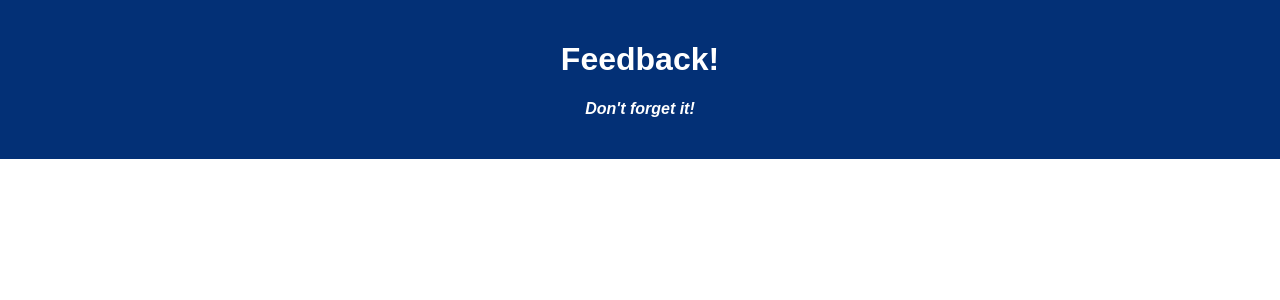
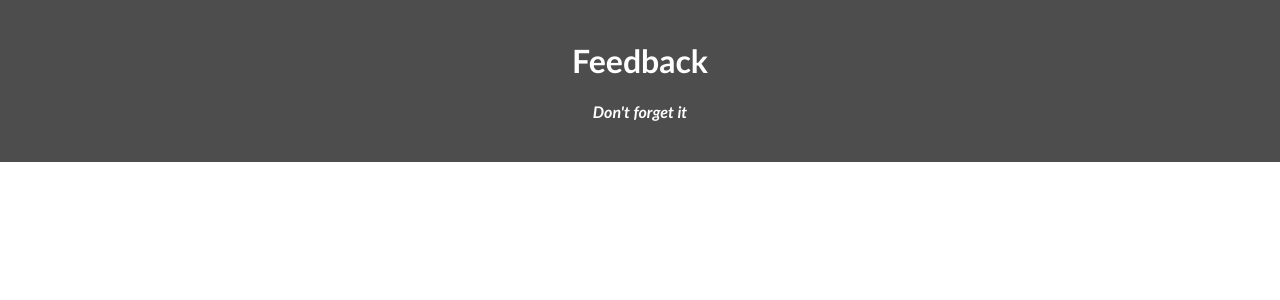
Before and after one commit to librarykrystal/weekend-redux-feedback-loop, a React (Create React App) app: page / in a window 1280 px wide. Shown: the top 300 px of the page. Built offline with nearby package versions, Linux system fonts and the light colour scheme.

Commit message:
Component files created, database created.

```diff
--- a/src/components/App/App.css
+++ b/src/components/App/App.css
@@ -3,11 +3,12 @@
 }
 
 .App-header {
-  background-color: #033076;
+  background-color: #4d4d4d;
   min-height: 70px;
   padding: 20px;
   color: white;
   margin-bottom: 20px;
+  font-family:'Gill Sans', 'Gill Sans MT', Calibri, 'Trebuchet MS', sans-serif;
 }
 
 .App-title {
--- a/src/components/App/App.jsx
+++ b/src/components/App/App.jsx
@@ -7,8 +7,8 @@ function App() {
   return (
     <div className='App'>
       <header className='App-header'>
-        <h1 className='App-title'>Feedback!</h1>
-        <h4>Don't forget it!</h4>
+        <h1 className='App-title'>Feedback</h1>
+        <h4>Don't forget it</h4>
       </header>
     </div>
   );
```
Also changed, not shown: src/components/Comments/Comments.jsx (added), src/components/Feeling/Feeling.jsx (added), src/components/Review/Review.jsx (added), src/components/Submitted/Submitted.jsx (added), src/components/Support/Support.jsx (added), src/components/Understanding/Understanding.jsx (added).
